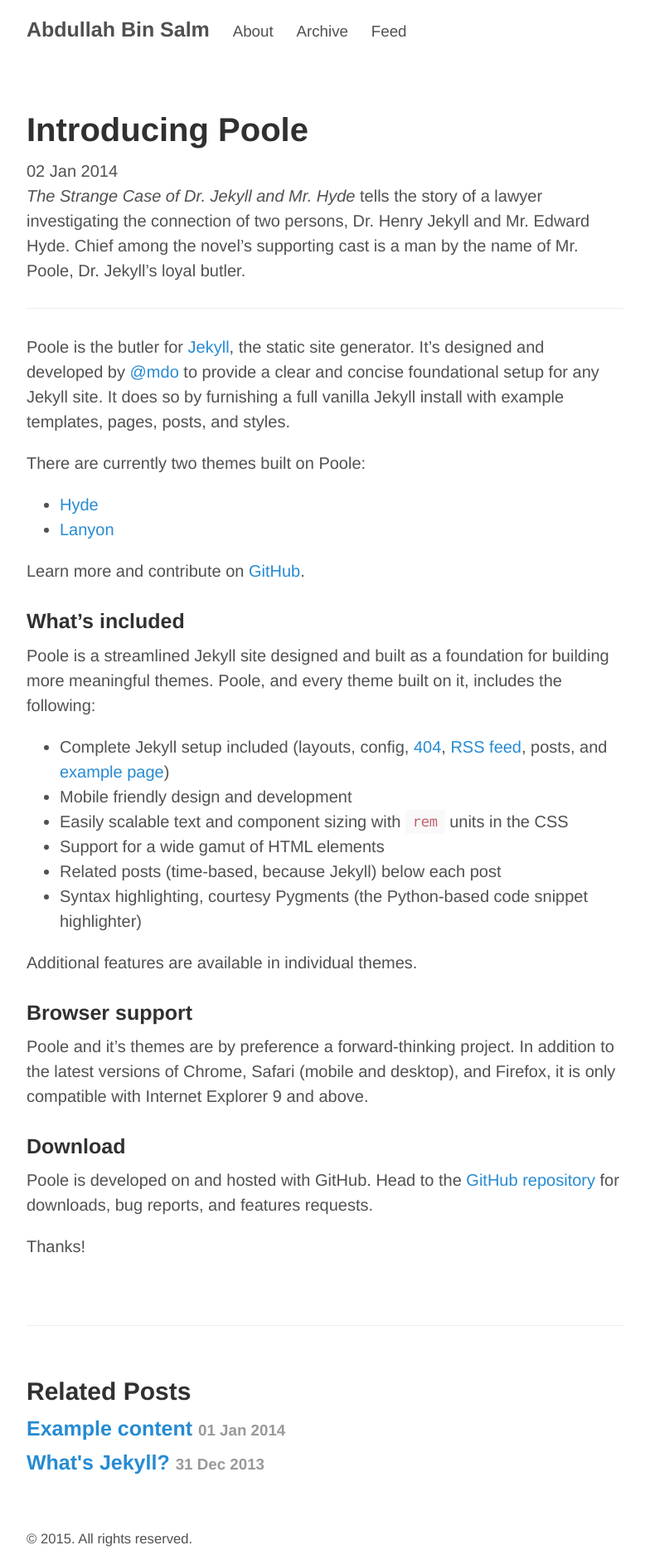
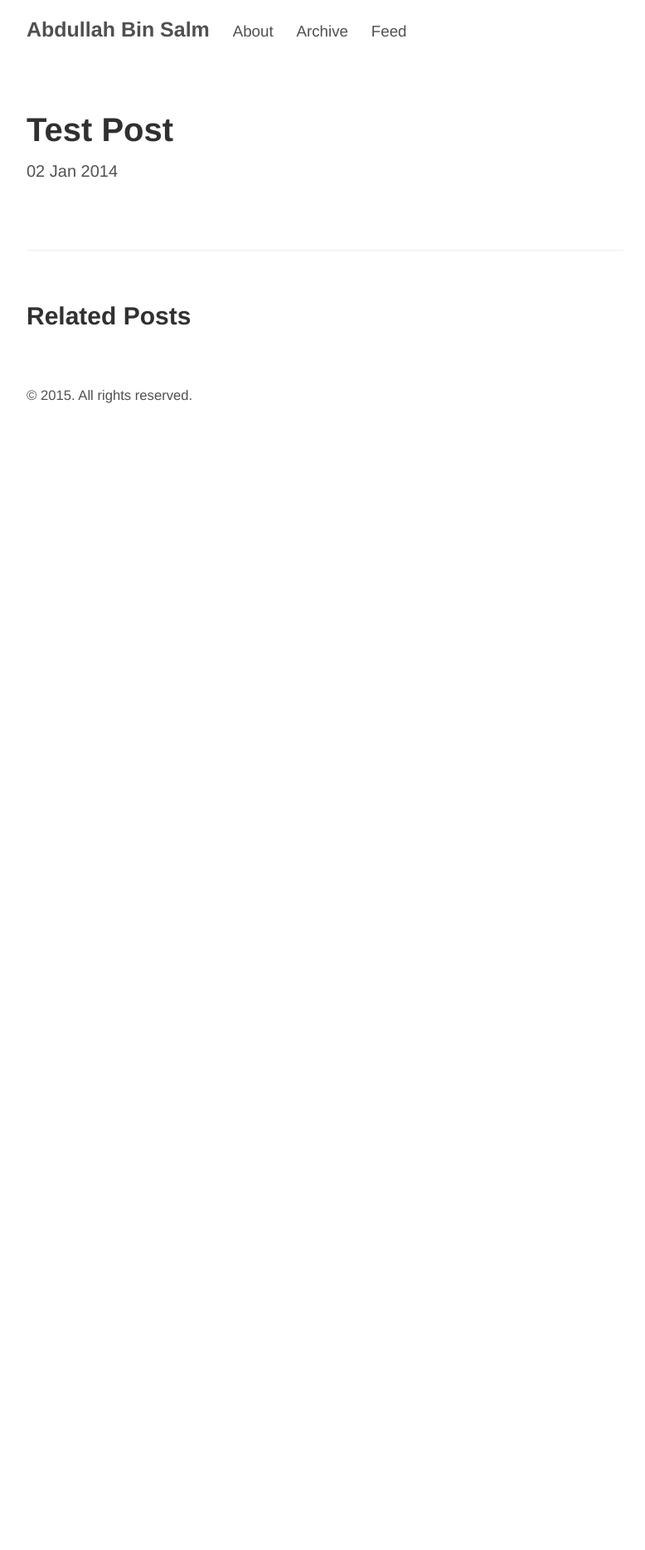
Before and after one commit to abinsalm/abinsalm.github.io, a Jekyll site: the page built from _posts/2014-01-02-introducing-poole.md, in a window 1280 px wide. Shown: the whole page at 83% size, without its empty margins (248-1026 px from the left). Built offline with Jekyll 4.4.1, drawn with Linux system fonts in a browser that asks for light colours; comment, search, counter and statistics services are not loaded; after the commit the page ends 900 px from its top, so only the background shows below that.

Commit message:
remove template files

```diff
--- a/_posts/2014-01-02-introducing-poole.md
+++ b/_posts/2014-01-02-introducing-poole.md
@@ -1,41 +1,5 @@
 ---
 layout: post
-title: Introducing Poole
+title: Test Post
 comments: true
 ---
-
-*The Strange Case of Dr. Jekyll and Mr. Hyde* tells the story of a lawyer investigating the connection of two persons, Dr. Henry Jekyll and Mr. Edward Hyde. Chief among the novel's supporting cast is a man by the name of Mr. Poole, Dr. Jekyll's loyal butler.
-
------
-
-Poole is the butler for [Jekyll](http://jekyllrb.com), the static site generator. It's designed and developed by [@mdo](https://twitter.com/mdo) to provide a clear and concise foundational setup for any Jekyll site. It does so by furnishing a full vanilla Jekyll install with example templates, pages, posts, and styles.
-
-There are currently two themes built on Poole:
-
-* [Hyde](http://hyde.getpoole.com)
-* [Lanyon](http://lanyon.getpoole.com)
-
-Learn more and contribute on [GitHub](https://github.com/poole).
-
-### What's included
-
-Poole is a streamlined Jekyll site designed and built as a foundation for building more meaningful themes. Poole, and every theme built on it, includes the following:
-
-* Complete Jekyll setup included (layouts, config, [404](/404.html), [RSS feed](/atom.xml), posts, and [example page](/about))
-* Mobile friendly design and development
-* Easily scalable text and component sizing with `rem` units in the CSS
-* Support for a wide gamut of HTML elements
-* Related posts (time-based, because Jekyll) below each post
-* Syntax highlighting, courtesy Pygments (the Python-based code snippet highlighter)
-
-Additional features are available in individual themes.
-
-### Browser support
-
-Poole and it's themes are by preference a forward-thinking project. In addition to the latest versions of Chrome, Safari (mobile and desktop), and Firefox, it is only compatible with Internet Explorer 9 and above.
-
-### Download
-
-Poole is developed on and hosted with GitHub. Head to the <a href="https://github.com/poole/poole">GitHub repository</a> for downloads, bug reports, and features requests.
-
-Thanks!
```
Also changed, not shown: _posts/2013-12-31-whats-jekyll.md (deleted, +0 -10 lines), _posts/2014-01-01-example-content.md (deleted, +0 -138 lines).
